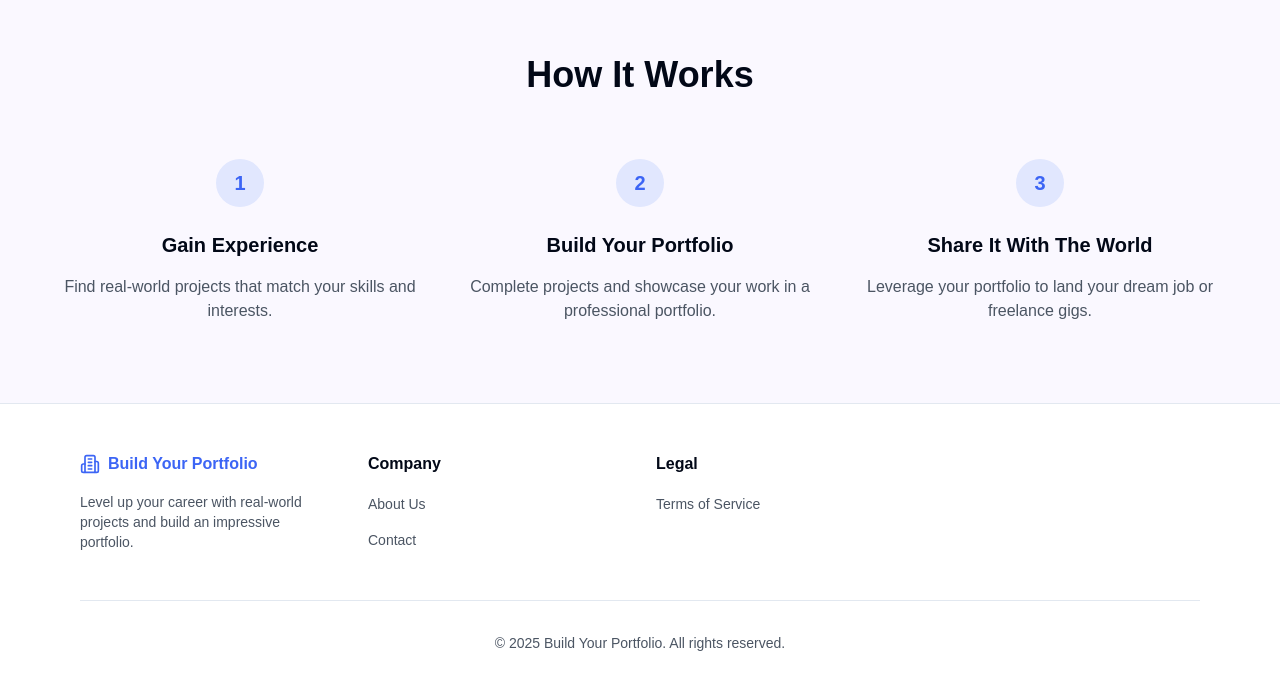
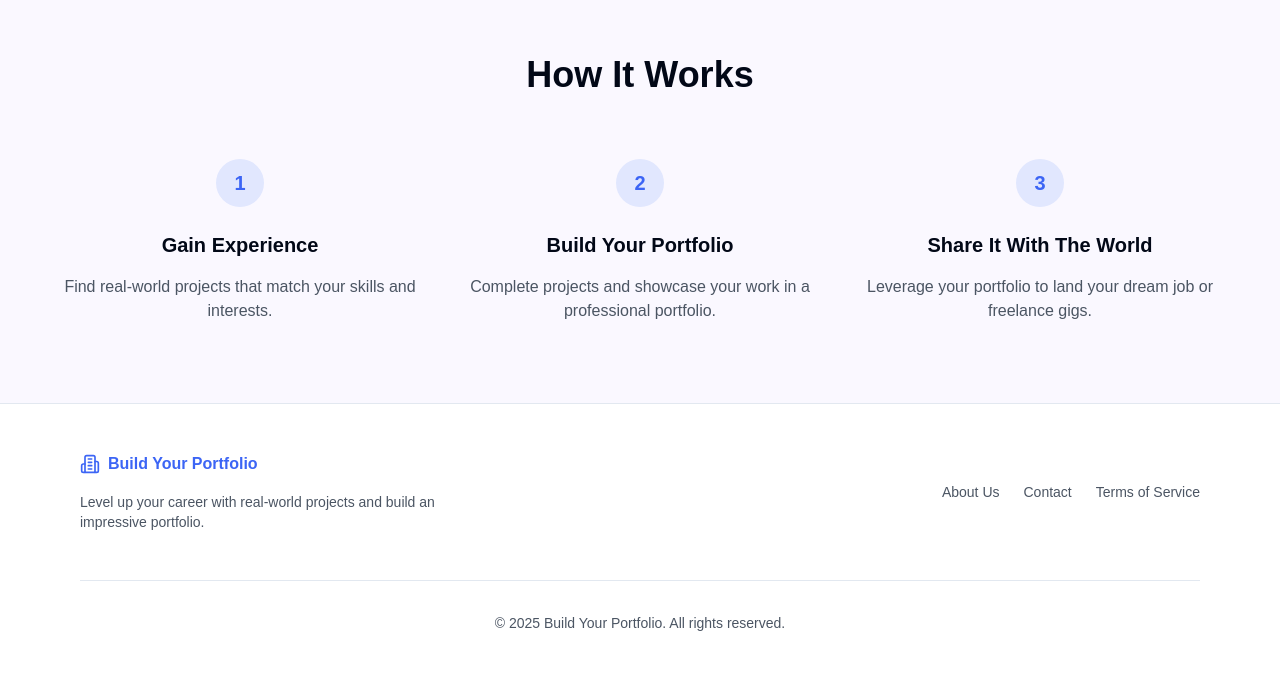
Before and after one commit to Fillorie-portfolio-builder/pb-frontend, a Next.js app: page / in a window 1280 px wide. Shown: the part 587-1276 px from the top of the page. Built offline with nearby package versions, Linux system fonts and the light colour scheme.

Commit message:
Fix - Footer style

```diff
--- a/src/app/components/Footer.js
+++ b/src/app/components/Footer.js
@@ -2,12 +2,12 @@ import Link from "next/link";
 import { Building2 } from "lucide-react";
 import { Button } from "./ui/Button";
 
-export default function Footer(){
+export default function Footer() {
   return (
     <footer className="bg-white border-t">
       <div className="max-w-6xl mx-auto px-4 py-12">
-          <div className="grid grid-cols-2 md:grid-cols-4 gap-8">
-            <div className="col-span-2 md:col-span-1">
+        <div className="flex flex-col md:flex-row justify-between gap-8">
+          <div className="md:w-1/3">
             <Link
               href="/"
               className="flex items-center text-[#3C65F5] font-semibold mb-4"
@@ -20,46 +20,9 @@ export default function Footer(){
               impressive portfolio.
             </p>
           </div>
-            {/* <div>
-              <h3 className="font-semibold mb-4">Platform</h3>
-              <ul className="space-y-3">
-                <li>
-                  <Link
-                    href="/explore"
-                    className="text-sm text-gray-600 hover:text-gray-900"
-                  >
-                    Explore Projects
-                  </Link>
-                </li>
-                <li>
-                  <Link
-                    href="/talent"
-                    className="text-sm text-gray-600 hover:text-gray-900"
-                  >
-                    Find Talent
-                  </Link>
-                </li>
-                <li>
-                  <Link
-                    href="/pricing"
-                    className="text-sm text-gray-600 hover:text-gray-900"
-                  >
-                    Pricing
-                  </Link>
-                </li>
-                <li>
-                  <Link
-                    href="/enterprise"
-                    className="text-sm text-gray-600 hover:text-gray-900"
-                  >
-                    Enterprise
-                  </Link>
-                </li>
-              </ul>
-            </div> */}
-            <div>
-              <h3 className="font-semibold mb-4">Company</h3>
-              <ul className="space-y-3">
+
+          <div className="flex items-center">
+            <ul className="flex flex-wrap gap-4 md:gap-6">
               <li>
                 <Link
                   href="/about-us"
@@ -68,22 +31,6 @@ export default function Footer(){
                   About Us
                 </Link>
               </li>
-                {/* <li>
-                  <Link
-                    href="/careers"
-                    className="text-sm text-gray-600 hover:text-gray-900"
-                  >
-                    Careers
-                  </Link>
-                </li>
-                <li>
-                  <Link
-                    href="/blog"
-                    className="text-sm text-gray-600 hover:text-gray-900"
-                  >
-                    Blog
-                  </Link>
-                </li> */}
               <li>
                 <Link
                   href="/contact"
@@ -92,19 +39,6 @@ export default function Footer(){
                   Contact
                 </Link>
               </li>
-              </ul>
-            </div>
-            <div>
-              <h3 className="font-semibold mb-4">Legal</h3>
-              <ul className="space-y-3">
-                {/* <li>
-                  <Link
-                    href="/privacy"
-                    className="text-sm text-gray-600 hover:text-gray-900"
-                  >
-                    Privacy Policy
-                  </Link>
-                </li> */}
               <li>
                 <Link
                   href="/terms"
@@ -113,21 +47,13 @@ export default function Footer(){
                   Terms of Service
                 </Link>
               </li>
-                {/* <li>
-                  <Link
-                    href="/cookies"
-                    className="text-sm text-gray-600 hover:text-gray-900"
-                  >
-                    Cookie Policy
-                  </Link>
-                </li> */}
             </ul>
           </div>
         </div>
+
         <div className="border-t mt-12 pt-8">
           <p className="text-sm text-gray-600 text-center">
-              © {new Date().getFullYear()} Build Your Portfolio. All rights
-              reserved.
+            © {new Date().getFullYear()} Build Your Portfolio. All rights reserved.
           </p>
         </div>
       </div>
```
Lines whose indentation alone changed are shown as unchanged.
